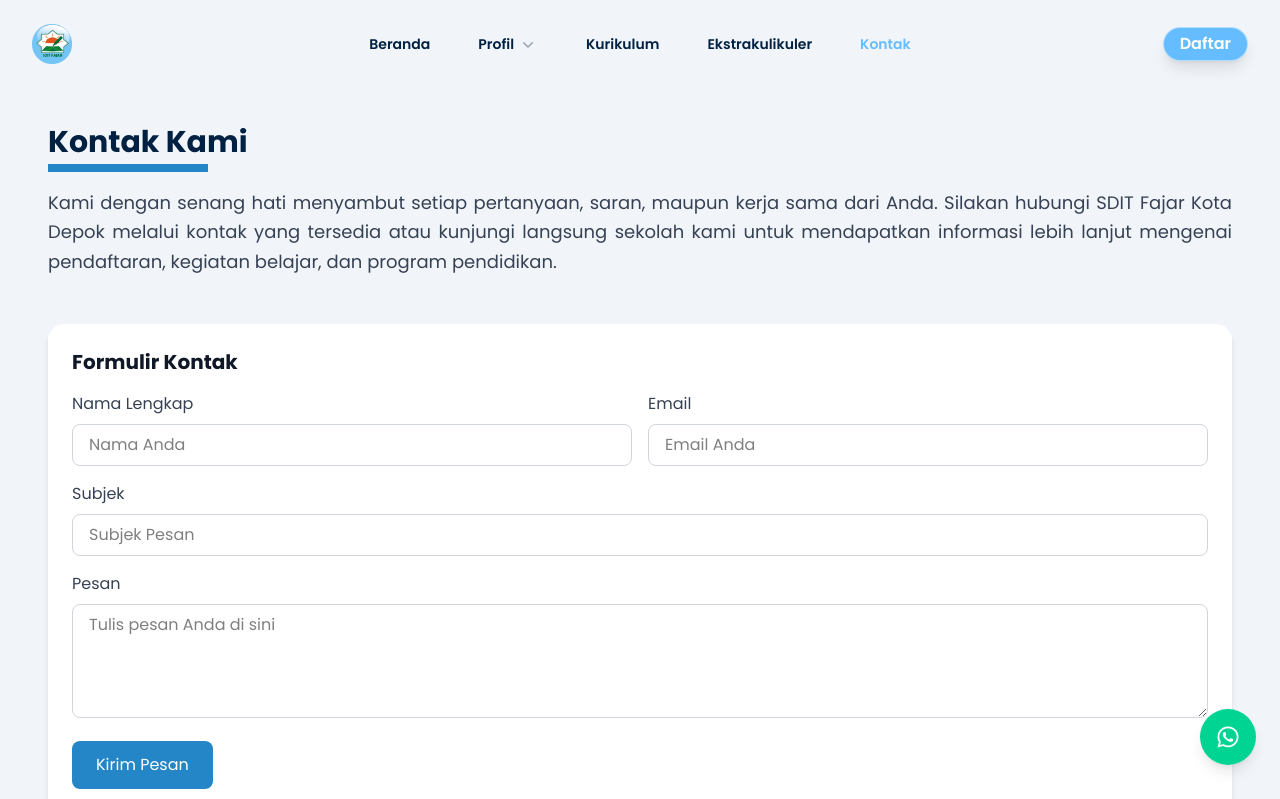
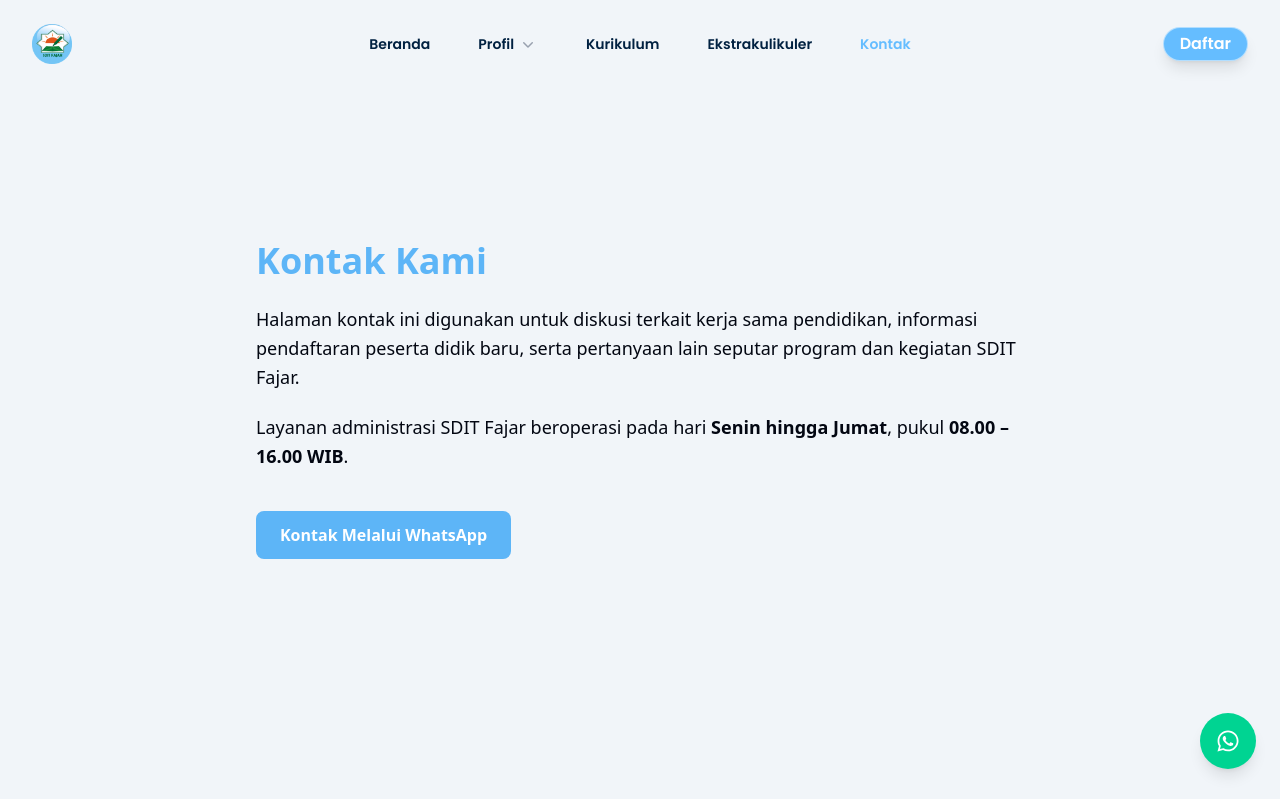
Before and after one commit to sditfajar/sditfajar, a React (Vite) app: page /kontak in a window 1280 px wide. Shown: the top 799 px of the page. Built offline with nearby package versions, Linux system fonts and the light colour scheme.

Commit message:
06022026

```diff
--- a/src/App.jsx
+++ b/src/App.jsx
@@ -6,7 +6,7 @@ import WhatsAppButton from './components/WhatsAppButton';
 
 import Home from './pages/Home';
 import NewsSection from './pages/NewsSection';
-import BuktiNyata from './pages/BuktiNyata';
+import BuktiNyata from './pages/BeritaSdit';
 import LastCard from './pages/LastCard';
 import StatistikManajemen from './pages/StatistikManajemen';
 import KeunggulanSDIT from './pages/KeunggulanSDIT';
@@ -57,8 +57,6 @@ function App() {
           <Route path="/ekstrakulikuler" element={<Ekstrakulikuler />} />
           <Route path="/kontak" element={<Kontak />} />
           <Route path="/majalah-mulia" element={<MajalahMulia />} />
-          <Route path="/berita-bmh" element={<BeritaBmh />} />
-          <Route path="/berita-bmh-detail" element={<BeritaBmhDetail />} />
           <Route path="/riset-pengembangan" element={<RisetPengembangan />} />
           <Route path="/riset-detail" element={<RisetDetail />} />
           <Route path="/berita-terkini-detail" element={<NewsDetail />} />
--- a/src/components/WhatsAppButton.jsx
+++ b/src/components/WhatsAppButton.jsx
@@ -2,7 +2,7 @@ import React from 'react';
 import { FaWhatsapp } from 'react-icons/fa';
 
 const WhatsAppButton = () => {
-  const phoneNumber = '6289693968718';
+  const phoneNumber = '6282249627864';
   const message = "Assalamu'alaikum, saya ingin bertanya tentang SDIT Fajar";
 
   const waLink = `https://wa.me/${phoneNumber}?text=${encodeURIComponent(message)}`;
--- a/src/pages/BuktiNyata.jsx
+++ b/src/pages/BeritaSdit.jsx
@@ -3,7 +3,7 @@ const beritaSekolah = [
   {
     id: 3,
     img: '/images/berita-terkini/olahraga.jpg',
-    title: 'Senam Pagi hari Jumat di SDIT Fajar',
+    title: 'Senam Pagi hari Jumat di SDIT Fajarr',
     desc: 'Setiap Jumat pagi, siswa dan guru SDIT Fajar melaksanakan senam bersama untuk menjaga kebugaran, menumbuhkan semangat, dan mempererat kebersamaan sebelum memulai kegiatan belajar.',
     color: 'border-yellow-500',
     judul: 'text-yellow-500',
--- a/src/pages/FAQ.jsx
+++ b/src/pages/FAQ.jsx
@@ -1,7 +1,7 @@
 import React, { useState } from 'react';
 
 const FAQ = () => {
-  const [openIndex, setOpenIndex] = useState(null);
+  const [openIndex, setOpenIndex] = useState(0);
 
   const toggleFAQ = (index) => {
     setOpenIndex(openIndex === index ? null : index);
@@ -66,9 +66,9 @@ const FAQ = () => {
                 </span>
               </button>
 
-              <div className={`px-6 pb-4 transition-all duration-300 ease-in-out ${openIndex === index ? 'max-h-96 opacity-100' : 'max-h-0 opacity-0 overflow-hidden'}`}>
+              <div className={`px-6 pb-4 transition-all duration-300 ease-in-out ${openIndex === index ? 'max-h-96 opacity-100 border-t border-white/60' : 'max-h-0 opacity-0 overflow-hidden'}`} style={{ borderTopWidth: '0.5px' }}>
                 {/* render HTML answer */}
-                <div className="text-sm leading-relaxed" dangerouslySetInnerHTML={{ __html: faq.answer }}></div>
+                <div className="pt-4 text-sm leading-relaxed" dangerouslySetInnerHTML={{ __html: faq.answer }}></div>
               </div>
             </div>
           ))}
--- a/src/pages/FullBeritaSekolah.jsx
+++ b/src/pages/FullBeritaSekolah.jsx
@@ -3,7 +3,7 @@ const beritaSekolah = [
   {
     id: 3,
     img: '/images/berita-terkini/olahraga.jpg',
-    title: 'Senam Pagi hari Jumat di SDIT Fajar',
+    title: 'Senam Pagi hari Jumat dii SDIT Fajarr',
     desc: 'Setiap Jumat pagi, siswa dan guru SDIT Fajar melaksanakan senam bersama untuk menjaga kebugaran, menumbuhkan semangat, dan mempererat kebersamaan sebelum memulai kegiatan belajar.',
     color: 'border-yellow-500',
     judul: 'text-yellow-500',
--- a/src/pages/Home.jsx
+++ b/src/pages/Home.jsx
@@ -1,7 +1,7 @@
 // src/pages/Home.jsx
 import HeroTailwind from './HeroTailwind';
 import NewsSection from './NewsSection';
-import BuktiNyata from './BuktiNyata';
+import BuktiNyata from './BeritaSdit.jsx';
 // import LastCard from './LastCard';
 import Motto from './Motto';
 import ManajemenSekolahHome from './ManajemenSekolahHome';
--- a/src/pages/Kontak.jsx
+++ b/src/pages/Kontak.jsx
@@ -2,43 +2,33 @@ import React from 'react';
 
 const Kontak = () => {
   return (
-    <section className="px-4 py-20 mx-auto font-poppins bg-slate-100 lg:py-30 max-w-7xl md:px-6 lg:px-12">
-      {/* Text Content */}
-      <div className="mx-auto mb-5 text-left">
-        <h2 className="mt-1 text-2xl font-bold md:text-3xl md:font-extrabold text-[#002141]">Kontak Kami</h2>
-        <div className="h-2 w-40 bg-[#2486C6] mt-1 mb-4"></div>
+    <section className="flex items-center min-h-screen">
+      <div className="px-4 mx-auto max-w-7xl md:px-6 lg:px-12">
+        {/* Heading */}
+        <h2 className="text-3xl md:text-4xl font-bold text-[#5DB5F7] mb-6">Kontak Kami</h2>
 
-        <p className="leading-relaxed text-justify text-gray-700 text-md md:text-lg">
-          Kami dengan senang hati menyambut setiap pertanyaan, saran, maupun kerja sama dari Anda. Silakan hubungi SDIT Fajar Kota Depok melalui kontak yang tersedia atau kunjungi langsung sekolah kami untuk mendapatkan informasi lebih
-          lanjut mengenai pendaftaran, kegiatan belajar, dan program pendidikan.
-        </p>
-      </div>
+        {/* Description */}
+        <div className="max-w-3xl space-y-5 text-base leading-relaxed text-gray-950 md:text-lg">
+          <p>Halaman kontak ini digunakan untuk diskusi terkait kerja sama pendidikan, informasi pendaftaran peserta didik baru, serta pertanyaan lain seputar program dan kegiatan SDIT Fajar.</p>
 
-      <div className="p-6 mt-12 bg-white shadow-md rounded-2xl">
-        <h3 className="mb-4 text-xl font-bold text-gray-900">Formulir Kontak</h3>
-        <form className="space-y-4">
-          <div className="grid grid-cols-1 gap-4 md:grid-cols-2">
-            <div>
-              <label className="block mb-2 text-gray-700">Nama Lengkap</label>
-              <input type="text" className="w-full px-4 py-2 border border-gray-300 rounded-lg focus:outline-none focus:ring-2 focus:ring-[#2486C6]" placeholder="Nama Anda" />
-            </div>
-            <div>
-              <label className="block mb-2 text-gray-700">Email</label>
-              <input type="email" className="w-full px-4 py-2 border border-gray-300 rounded-lg focus:outline-none focus:ring-2 focus:ring-[#2486C6]" placeholder="Email Anda" />
-            </div>
-          </div>
-          <div>
-            <label className="block mb-2 text-gray-700">Subjek</label>
-            <input type="text" className="w-full px-4 py-2 border border-gray-300 rounded-lg focus:outline-none focus:ring-2 focus:ring-[#2486C6]" placeholder="Subjek Pesan" />
-          </div>
-          <div>
-            <label className="block mb-2 text-gray-700">Pesan</label>
-            <textarea rows="4" className="w-full px-4 py-2 border border-gray-300 rounded-lg focus:outline-none focus:ring-2 focus:ring-[#2486C6]" placeholder="Tulis pesan Anda di sini"></textarea>
-          </div>
-          <button type="submit" className="bg-[#2486C6] text-white px-6 py-3 rounded-lg hover:bg-[#002141] transition duration-300">
-            Kirim Pesan
-          </button>
-        </form>
+          <p>
+            Layanan administrasi SDIT Fajar beroperasi pada hari
+            <strong> Senin hingga Jumat</strong>, pukul
+            <strong> 08.00 – 16.00 WIB</strong>.
+          </p>
+        </div>
+
+        {/* Button */}
+        <div className="mt-10">
+          <a
+            href="https://wa.me/6282249627864?text=Assalamualaikum%20SDIT%20Fajar,%20saya%20ingin%20menghubungi%20Anda."
+            target="_blank"
+            rel="noopener noreferrer"
+            className="inline-flex items-center px-6 py-3 text-white font-semibold rounded-lg bg-[#5DB5F7] hover:bg-[#3ea0eb] transition duration-300"
+          >
+            Kontak Melalui WhatsApp
+          </a>
+        </div>
       </div>
     </section>
   );
```
